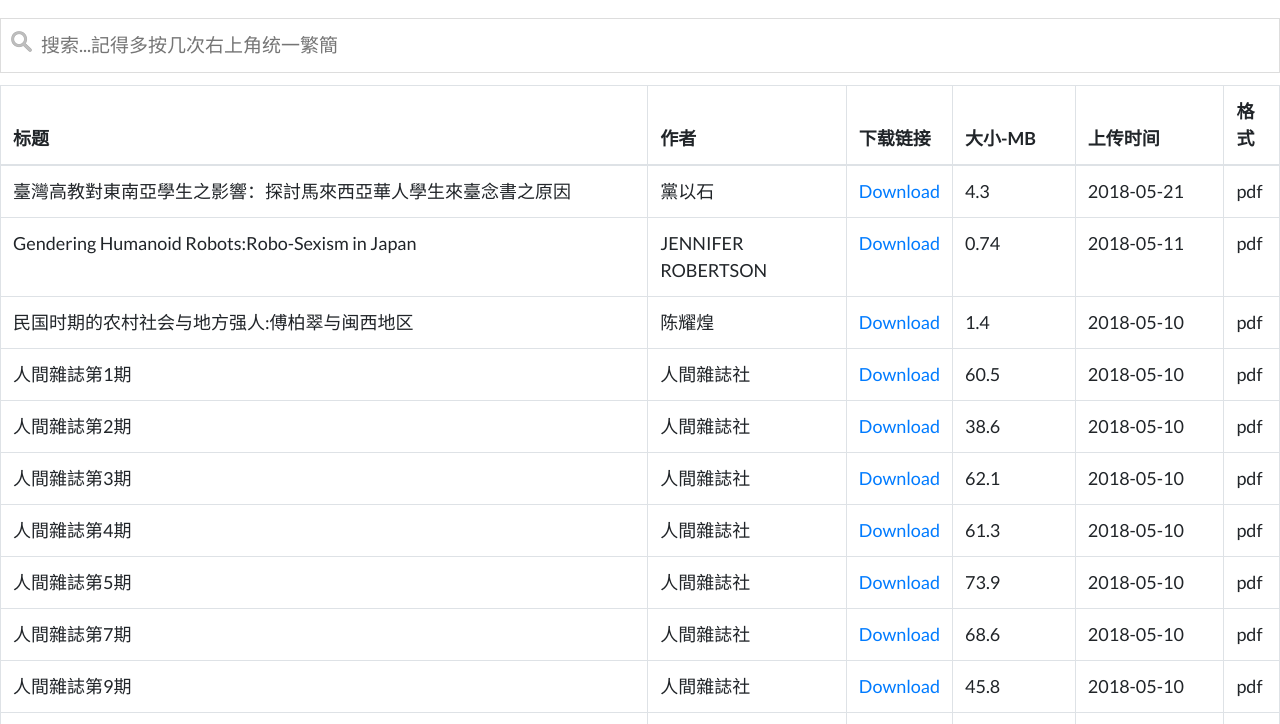
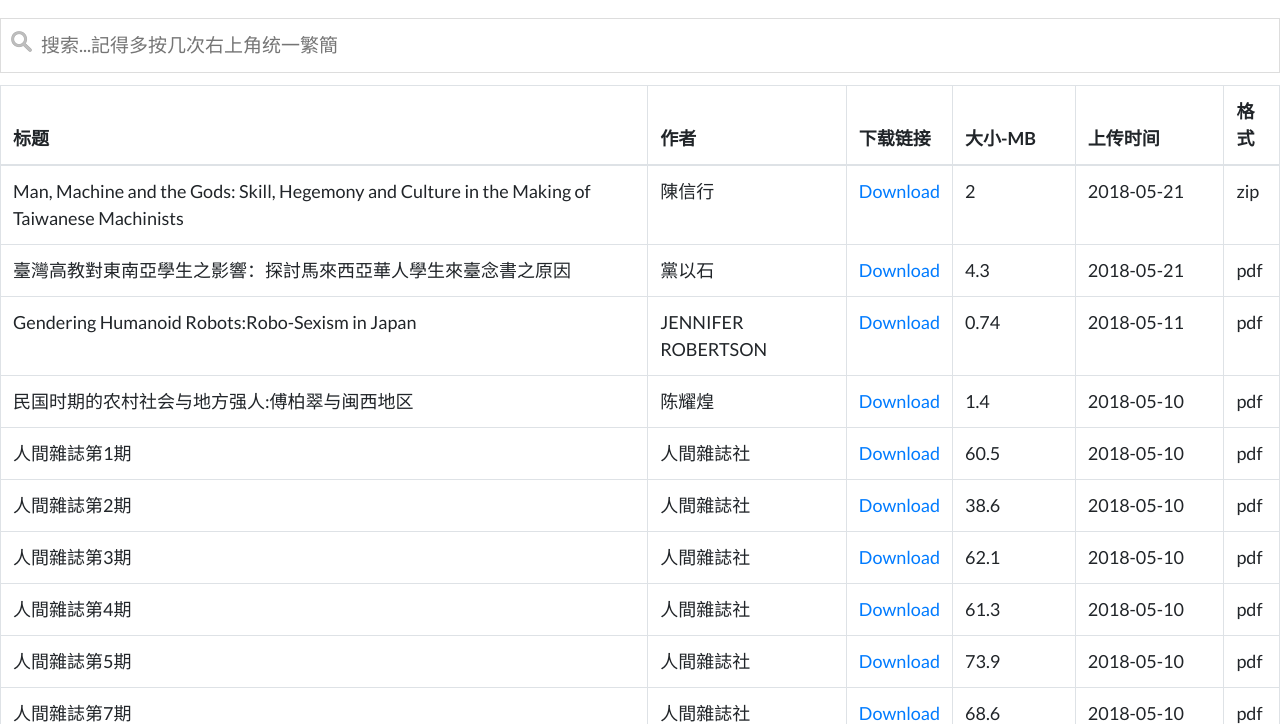
Before and after one commit to Deakualaung/p-library.github.io, a website: page Articles_table.html in a window 1280 px wide. Shown: the part 62-786 px from the top of the page. Drawn offline with Linux system fonts and the light colour scheme.

Commit message:
信行的博士論文

```diff
--- a/Articles_table.html
+++ b/Articles_table.html
@@ -52,6 +52,14 @@
 <th title="Field #6">格式</th>
 </tr></thead>
 <tbody>
+<tr>
+<td>Man, Machine and the Gods: Skill, Hegemony and Culture in the Making of Taiwanese Machinists</td>
+<td>陳信行</td>
+<td><a download target="_blank" href="https://sgp1.digitaloceanspaces.com/proletarian-library/upload-books/2018-05-21/Man-Machine-and-the-Goddess.zip">Download</a></td>
+<td align="right">2</td>
+<td>2018-05-21</td>
+<td>zip</td>
+</tr>
 <tr>
 <td>臺灣高教對東南亞學生之影響：探討馬來西亞華人學生來臺念書之原因</td>
 <td>黨以石</td>
```
